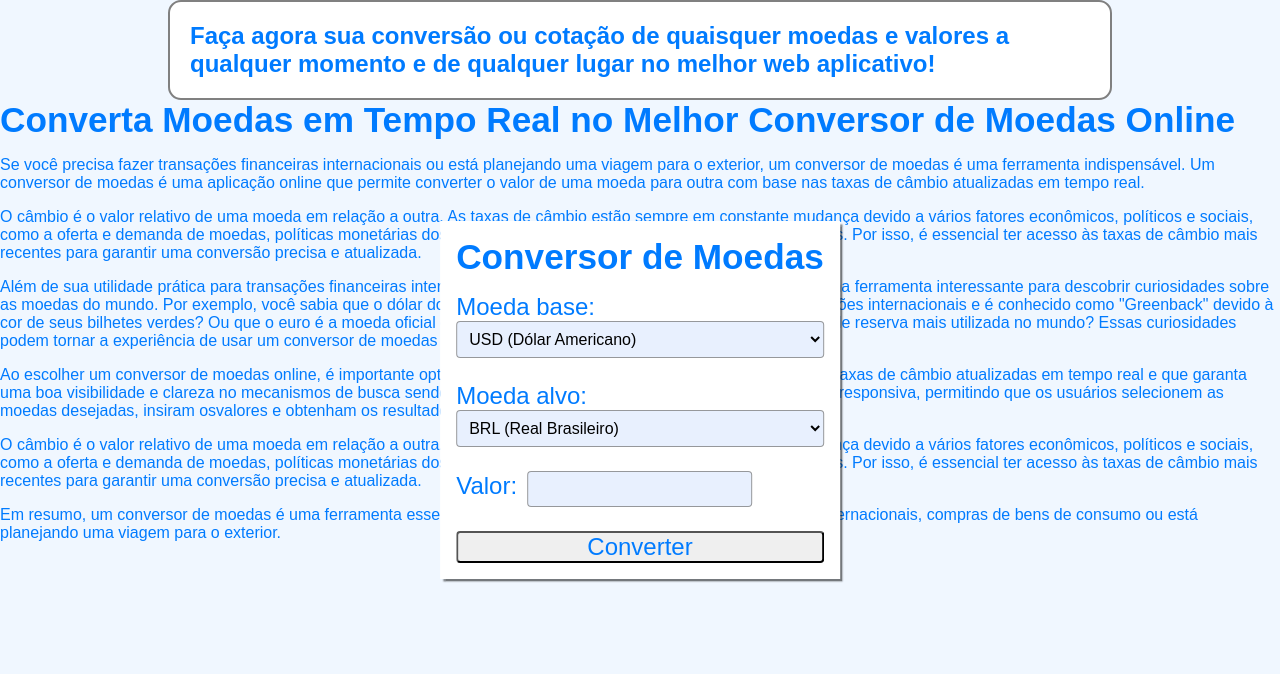
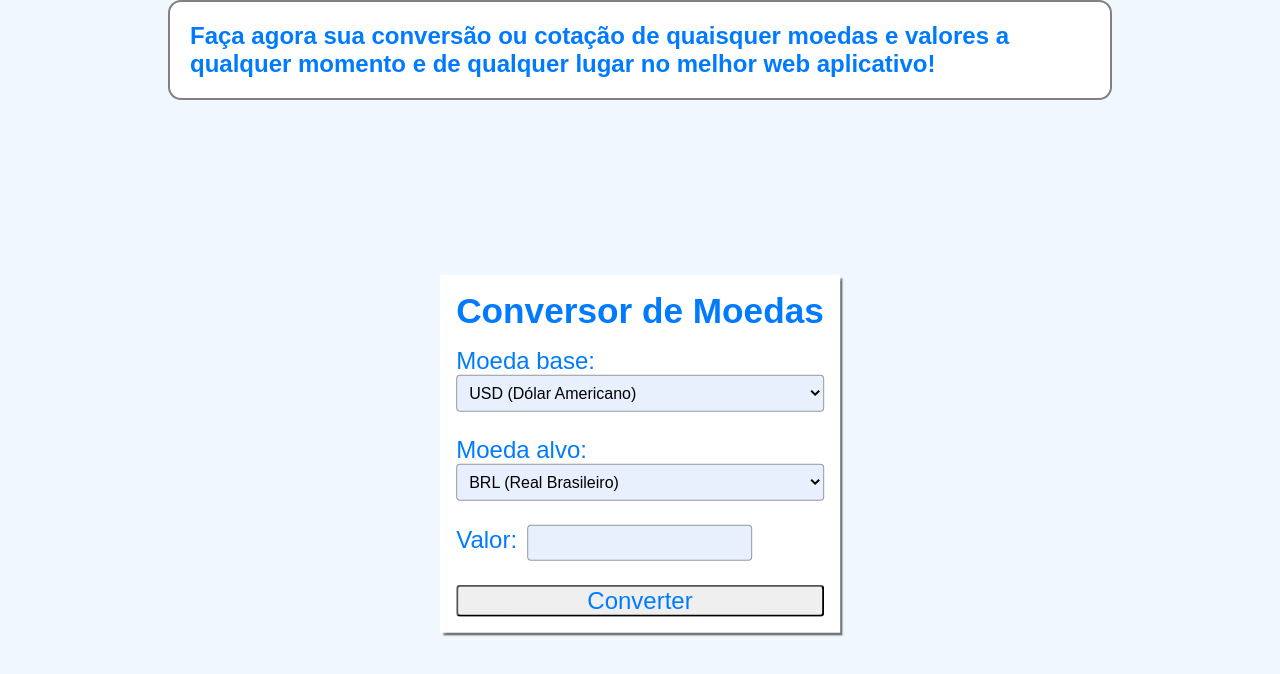
Before and after one commit to gajelou/Conversor, a React (Create React App) app: page / in a window 1280 px wide. Shown: the top 674 px of the page. Built offline with nearby package versions, Linux system fonts and the light colour scheme; no server answers.

Commit message:
fix container

```diff
--- a/public/index.html
+++ b/public/index.html
@@ -20,7 +20,7 @@
 
     <div id="root"></div>
 
-    <div className="Conteudo">
+    <div id="Conteudo">
       <h1>Converta Moedas em Tempo Real no Melhor Conversor de Moedas Online</h1>
       <p>
           Se você precisa fazer transações financeiras internacionais ou está planejando uma viagem para o exterior, um conversor de moedas é uma ferramenta indispensável. Um conversor de moedas é uma aplicação online que permite converter o valor de uma moeda para outra com base nas taxas de câmbio atualizadas em tempo real.
--- a/src/App.css
+++ b/src/App.css
@@ -8,16 +8,8 @@
 
 
 }
-.Conteudo{
-  max-width: 1200px;
-  position: absolute;
-  top: 150%;
-  left: 50%;
-  transform: translate(-50%, 0%);
-  padding-bottom: 150px;
-  font-size: 1.6rem;
 
-}
+
 
 body {
   font-family: Arial, sans-serif;
@@ -27,7 +19,7 @@ body {
   position: absolute;
   left: 50%;
   top: 50%;
-  transform: translate(-50%,-50%);
+  transform: translate(-50%,-35%);
   max-width: 500px;
 
   padding: 1rem;
--- a/src/index.css
+++ b/src/index.css
@@ -11,3 +11,14 @@ code {
   font-family: source-code-pro, Menlo, Monaco, Consolas, 'Courier New',
     monospace;
 }
+
+#Conteudo{
+  max-width: 1200px;
+  position: absolute;
+  top: 150%;
+  left: 50%;
+  transform: translate(-50%, 0%);
+  padding-bottom: 150px;
+  font-size: 1.6rem;
+
+}
```
